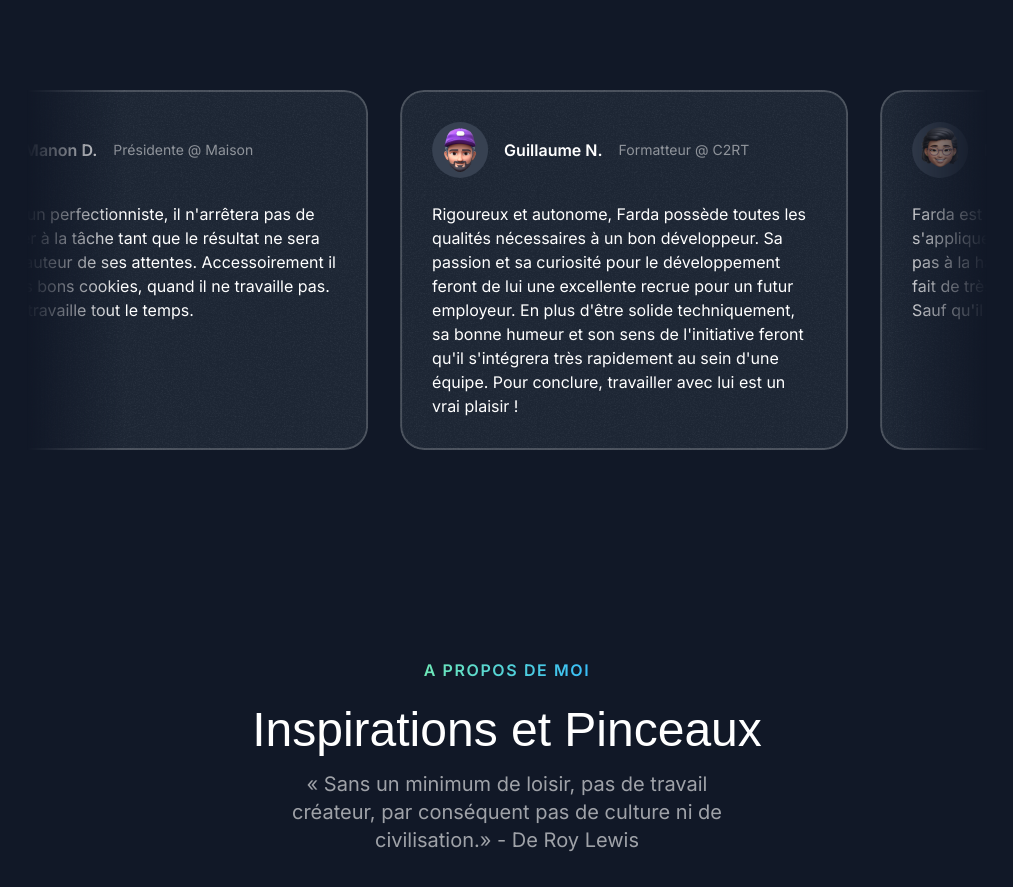
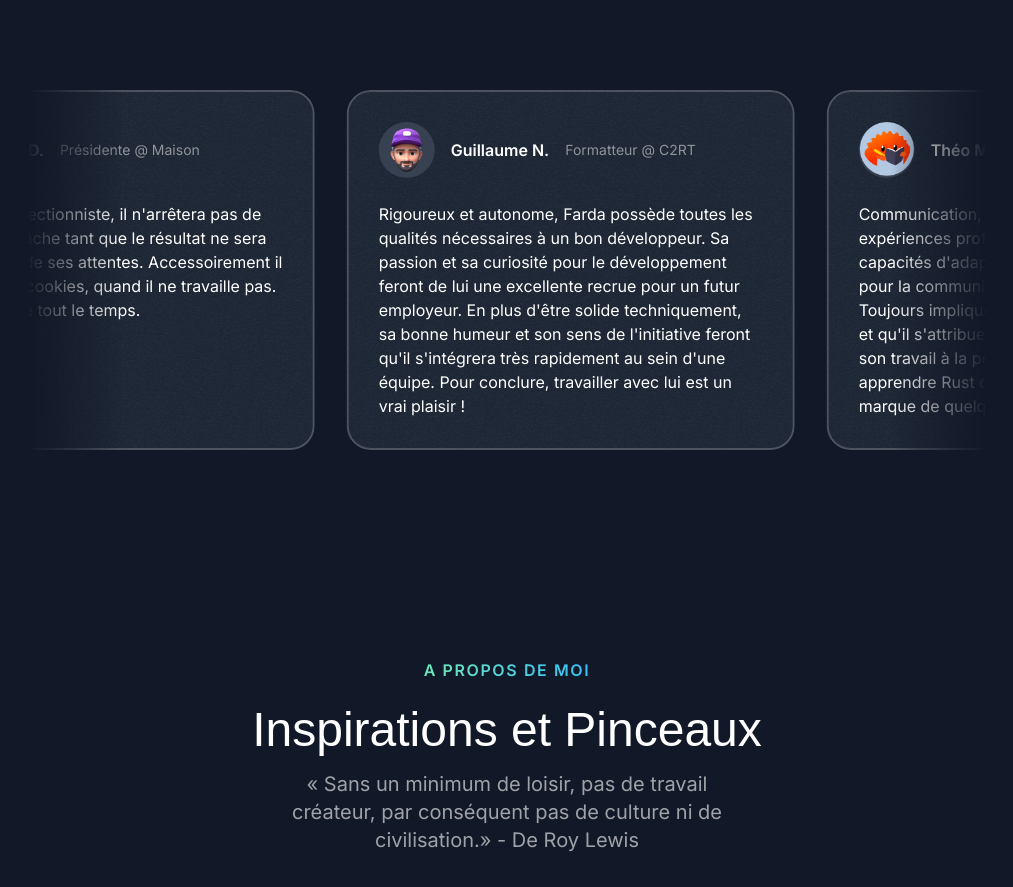
Before and after one commit to Pizzasayan/portfolio, a Next.js app: page / in a window 1280 px wide. Shown: the part 3580-4467 px from the top of the page, without its empty margins (133-1146 px from the left). Built offline with nearby package versions, Linux system fonts and the light colour scheme; a web font is replaced by a local one.

Commit message:
theo testimony

```diff
--- a/src/sections/Testimonials.tsx
+++ b/src/sections/Testimonials.tsx
@@ -27,12 +27,12 @@ const testimonials = [
   //   text: "",
   //   avatar: memojiAvatar5,
   // },
-  // {
-  //   name: "Théo M.",
-  //   position: "Collaborateur @ C2RT",
-  //   text: "",
-  //   avatar: rustAvatar,
-  // },
+  {
+    name: "Théo M.",
+    position: "Collaborateur @ C2RT",
+    text: "Communication, rigueur, efficacité…Ses expériences professionnelles témoignent de ses capacités d'adaptation ainsi que de son talent pour la communication lors du travail en équipe. Toujours impliqué dans les tâches qu'on lui donne et qu'il s'attribue, il s'investit à 100 % pour mener son travail à la perfection. Il sera même prêt à apprendre Rust ou C si nécessaire, et ça, c'est la marque de quelqu'un de déterminé !",
+    avatar: rustAvatar,
+  },
 ];
 
 export const TestimonialsSection = () => {
```
